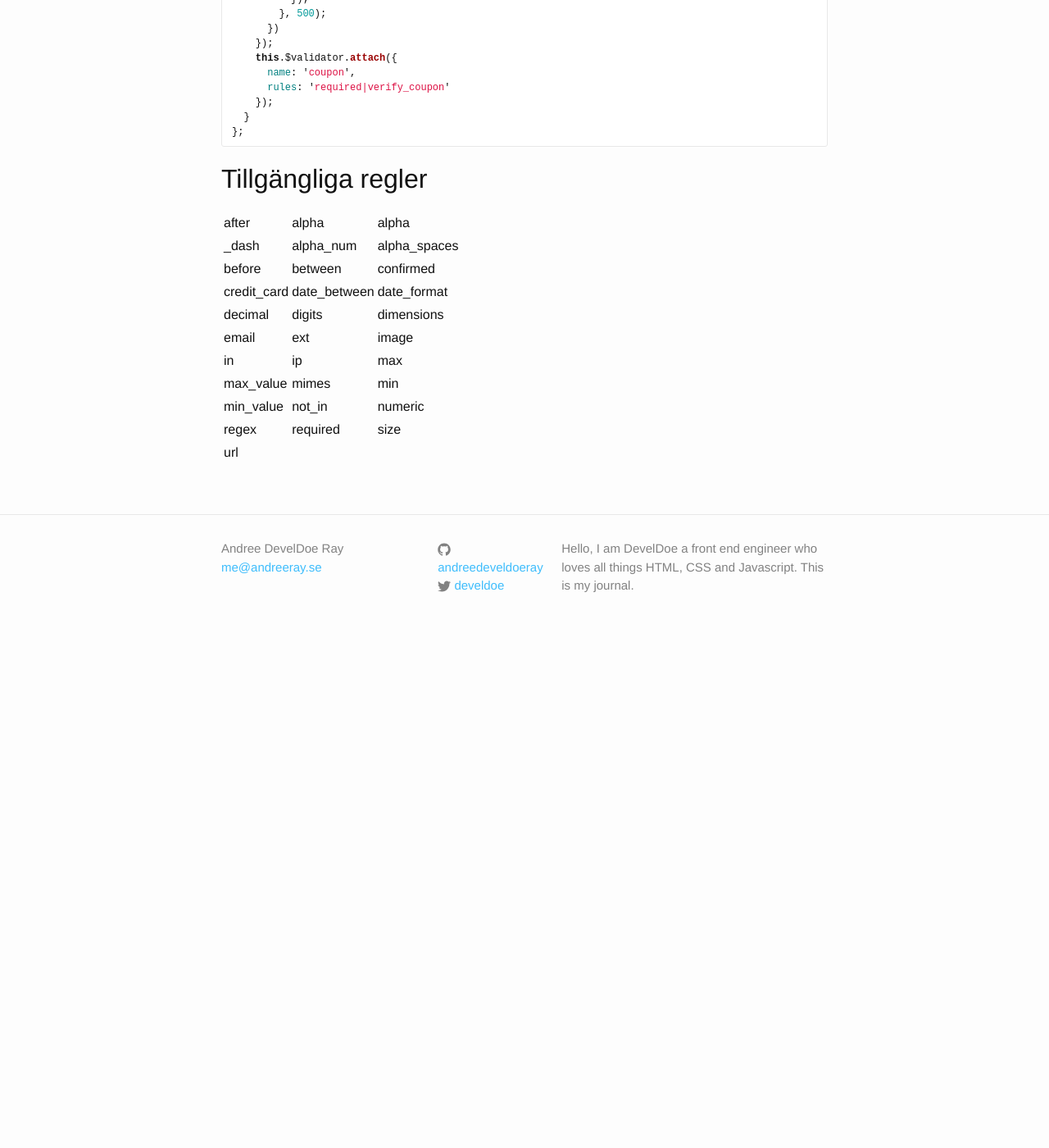
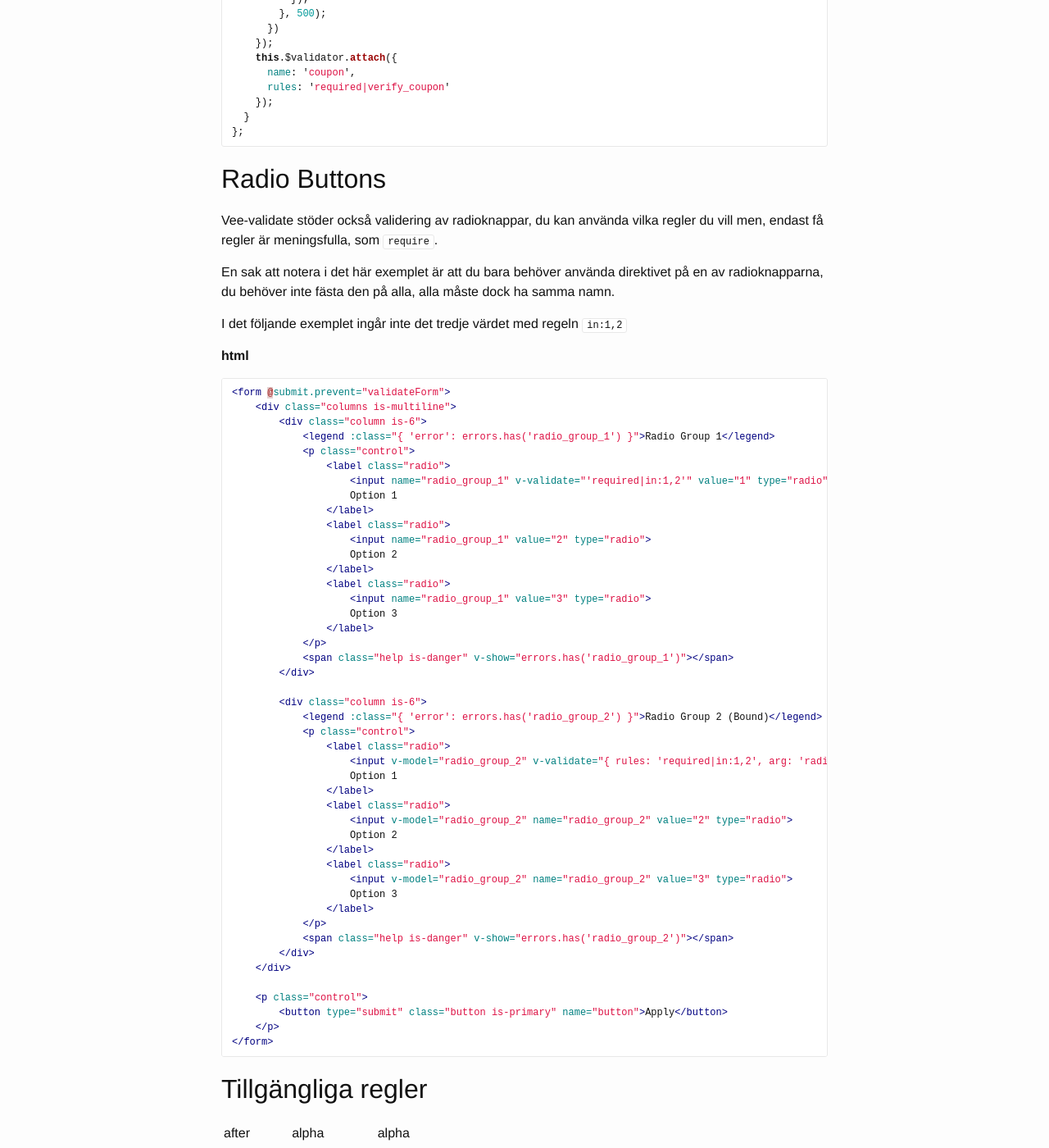
Before and after one commit to develdoe/develdoe.github.io, a Jekyll site: the page built from _posts/2018-02-26-veevalidate.md, in a window 1280 px wide and 1400 px high, scrolled down 8628 px. Shown: the whole window at 82% size. Built offline with Jekyll 4.4.1, drawn with Linux system fonts in a browser that asks for light colours; before the commit the page ends 9414 px from its top, so only the background shows below that.

Commit message:
Create 2018-02-26-veevalidate.md

````diff
--- a/_posts/2018-02-26-veevalidate.md
+++ b/_posts/2018-02-26-veevalidate.md
@@ -440,6 +440,64 @@ export default {
 };
 ```
 
+## Radio Buttons
+
+Vee-validate stöder också validering av radioknappar, du kan använda vilka regler du vill men, endast få regler är meningsfulla, som `require`.
+
+En sak att notera i det här exemplet är att du bara behöver använda direktivet på en av radioknapparna, du behöver inte fästa den på alla, alla måste dock ha samma namn.
+
+I det följande exemplet ingår inte det tredje värdet med regeln `in:1,2`
+
+**html**
+```html
+<form @submit.prevent="validateForm">
+    <div class="columns is-multiline">
+        <div class="column is-6">
+            <legend :class="{ 'error': errors.has('radio_group_1') }">Radio Group 1</legend>
+            <p class="control">
+                <label class="radio">
+                    <input name="radio_group_1" v-validate="'required|in:1,2'" value="1" type="radio">
+                    Option 1
+                </label>
+                <label class="radio">
+                    <input name="radio_group_1" value="2" type="radio">
+                    Option 2
+                </label>
+                <label class="radio">
+                    <input name="radio_group_1" value="3" type="radio">
+                    Option 3
+                </label>
+            </p>
+            <span class="help is-danger" v-show="errors.has('radio_group_1')">{{ errors.first('radio_group_1') }}</span>
+        </div>
+
+        <div class="column is-6">
+            <legend :class="{ 'error': errors.has('radio_group_2') }">Radio Group 2 (Bound)</legend>
+            <p class="control">
+                <label class="radio">
+                    <input v-model="radio_group_2" v-validate="{ rules: 'required|in:1,2', arg: 'radio_group_2' }" name="radio_group_2" value="1" type="radio">
+                    Option 1
+                </label>
+                <label class="radio">
+                    <input v-model="radio_group_2" name="radio_group_2" value="2" type="radio">
+                    Option 2
+                </label>
+                <label class="radio">
+                    <input v-model="radio_group_2" name="radio_group_2" value="3" type="radio">
+                    Option 3
+                </label>
+            </p>
+            <span class="help is-danger" v-show="errors.has('radio_group_2')">{{ errors.first('radio_group_2') }}</span>
+        </div>
+    </div>
+
+    <p class="control">
+        <button type="submit" class="button is-primary" name="button">Apply</button>
+    </p>
+</form>
+```
+
+
 ## Tillgängliga regler
 
 |:------------- |:-------------:| -----:|
````
